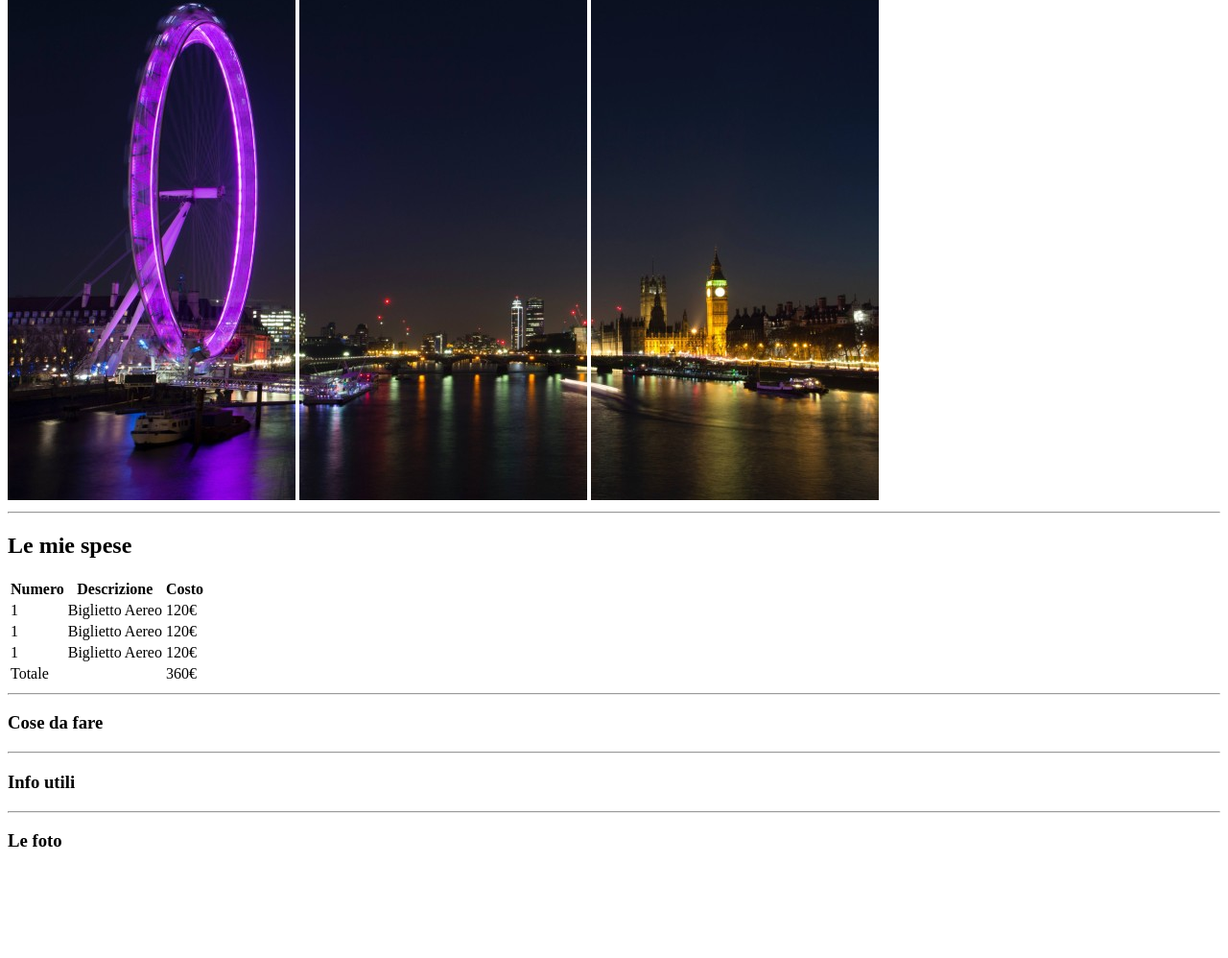
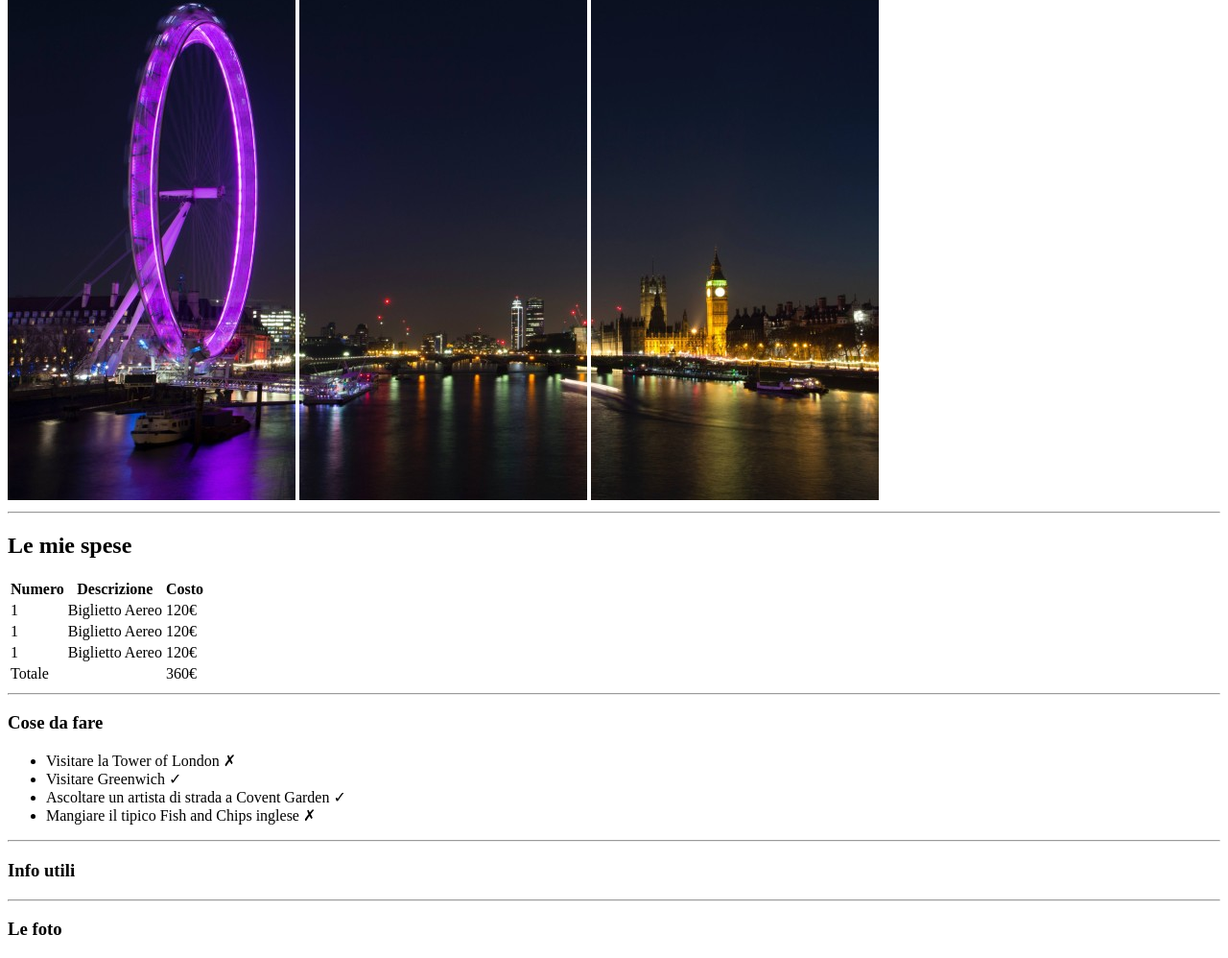
Before and after one commit to smschn/html-london-trip, a plain HTML site: page index.html in a window 1280 px wide. Shown: the part 159-1157 px from the top of the page at 96% size. Before the commit the page ends 1065 px from the top, so only its background shows below. Drawn offline with Linux system fonts and the light colour scheme.

Commit message:
Added section "Cose da fare"

```diff
--- a/index.html
+++ b/index.html
@@ -57,8 +57,18 @@
 
             <hr>
 
-            <h3>Cose da fare</h3>
+            <section>
+                <h3>Cose da fare</h3>
+                <ul>
+                    <li>Visitare la Tower of London &cross;</li>
+                    <li>Visitare Greenwich &check;</li>
+                    <li>Ascoltare un artista di strada a Covent Garden &check;</li>
+                    <li>Mangiare il tipico Fish and Chips inglese &cross;</li>
+                </ul>
+            </section>
+
             <hr>
+
             <h3>Info utili</h3>
             <hr>
             <h3>Le foto</h3>
```
